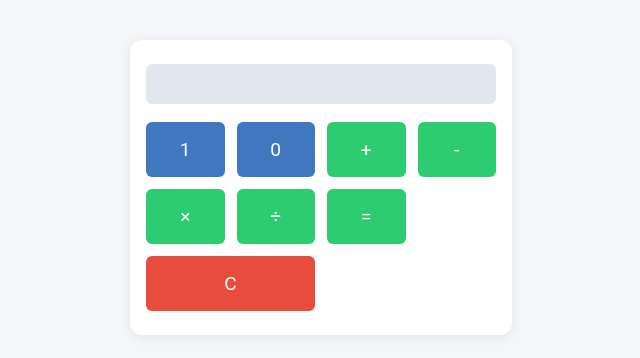
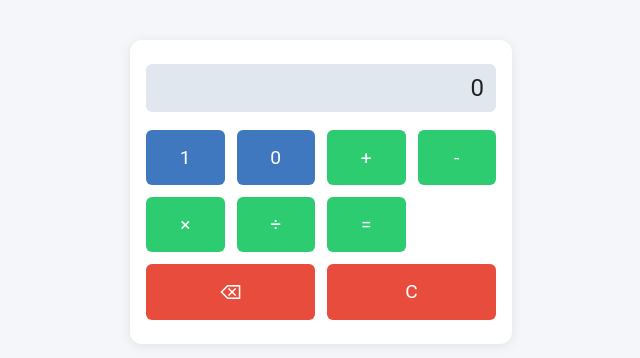
Before and after one commit to Shivam-Sonu24/Binary-calculator, a plain HTML site: page index.html in a window 1280 px wide. Shown: the whole page, without its empty margins (319-959 px from the left). Drawn offline with Linux system fonts and the light colour scheme.

Commit message:
Update index.html

```diff
--- a/index.html
+++ b/index.html
@@ -7,6 +7,7 @@
     <link rel="stylesheet" href="style.css">
 </head>
 <body>
+
     <div id="main">
         <div id="result"></div>
         <div class="buttons">
@@ -17,8 +18,10 @@
             <div id="btnMul" class="Sbutton">×</div>
             <div id="btnDiv" class="Sbutton">÷</div>
             <div id="btnEq" class="Sbutton">=</div>
+            <div id="btnDel" class="Cbutton">⌫</div>
             <div id="btnClr" class="Cbutton">C</div>
         </div>
     </div>
+    <script src="script.js"></script>
 </body>
 </html>
```
